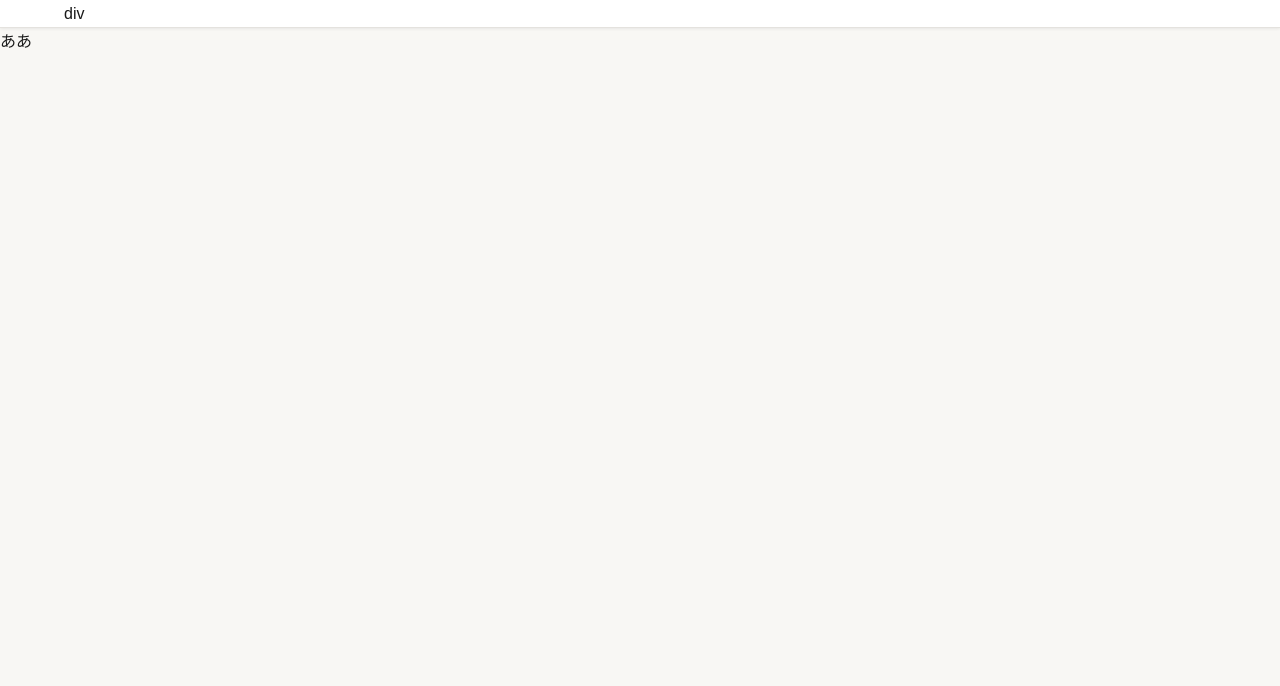
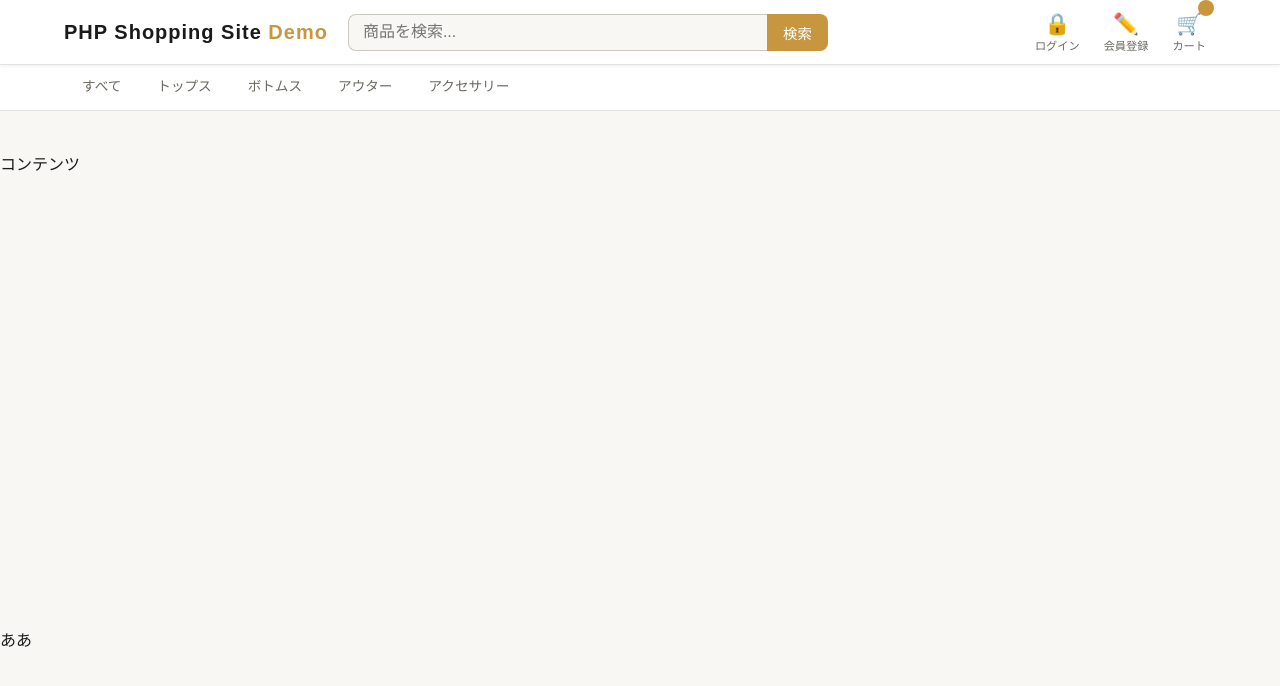
Before and after one commit to kakuta0915/php-shopping-site-demo, a PHP site: page / in a window 1280 px wide. Before the commit the part shown is almost empty. Shown: the top 686 px of the page. Run offline with PHP 8.4, Linux system fonts and the light colour scheme; data comes from the database, SQL or seed files in the repository.

Commit message:
feat: headerを実装

```diff
--- a/src/Auth.php
+++ b/src/Auth.php
@@ -8,6 +8,7 @@ class Auth
   // ログイン状態チェック
   public static function check(): bool
   {
+    // セッションに user_id があるか？
     return Session::has('user_id');
   }
 
--- a/templates/header.php
+++ b/templates/header.php
@@ -30,16 +30,162 @@ $pageTitle = ($pageTitle ?? 'ページ') . '|' . APP_NAME;
   <meta charset="UTF-8">
   <meta name="viewport" content="width=device-width, initial-scale=1.0">
   <title><?= h($pageTitle) ?></title>
-  <link rel="stylesheet" href="/assets/css/style.css">
+  <link rel="stylesheet" href="../assets/css/style.css">
+  <link rel="stylesheet" href="../assets/css/header.css">
 </head>
 
 <body>
   <!-- ===== SITE HEADER ===== -->
   <header class="site-header">
     <div class="container">
-      div
+      <div class="header-inner">
+        <a href="/index.php" class="site-logo">PHP Shopping Site <span>Demo</span></a>
+
+        <!-- PC: 検索フォーム -->
+        <form action="/products.php" method="GET" class="header-search">
+          <input type="text" name="q" placeholder="商品を検索..." value="<?= h($_GET['q'] ?? '')  ?>">
+          <button type="submit">検索</button>
+        </form>
+
+        <!-- PC: ヘッダーナビ -->
+        <nav class="header-nav">
+          <?php if (Auth::check()): ?>
+            <a href="/mypage.php">
+              <span class="nav-icon">👤</span>
+              <!-- Auth::user() が返した結果から name を取り出している -->
+              <span><?= h(Auth::user()['name']) ?></span>
+            </a>
+            <?php if (Auth::isAdmin()): ?>
+              <a href="/admin/index.php">
+                <span class="nav-icon">⚙️</span>
+                <span>管理画面</span>
+              </a>
+            <?php endif; ?>
+            <a href="/logout.php">
+              <span class="nav-icon">🔓</span>
+              <span>ログアウト</span>
+            </a>
+          <?php else: ?>
+            <a href="/login.php">
+              <span class="nav-icon">🔒</span>
+              <span>ログイン</span>
+            </a>
+            <a href="/register.php">
+              <span class="nav-icon">✏️</span>
+              <span>会員登録</span>
+            </a>
+          <?php endif; ?>
+          <a href="/cart.php" class="cart-badge"
+            data-count="<?= $cartCount > 0 ? $cartCount : '' ?>">
+            <span class="nav-icon">🛒</span>
+            <span>カート</span>
+          </a>
+        </nav>
+
+        <!-- Mobile: カートアイコン（常時表示） -->
+        <a href="/cart.php" class="cart-badge" data-count="<?= $cartCount > 0 ? $cartCount : '' ?>"
+          style="display: none;" id="mobileCart">
+          <span style="font-size:1.5rem;">🛒</span>
+        </a>
+
+        <!-- Mobile: ハンバーガーボタン -->
+        <button class="hamburger" id="hamburgerBtn" aria-label="メニューを開く">
+          <span></span><span></span><span></span>
+        </button>
+      </div>
     </div>
   </header>
+
+  <!-- ===== MOBILE DRAWER ===== -->
+  <div class="mobile-drawer" id="mobileDrawer">
+    <div class="drawer-overlay" id="drawerOverlay"></div>
+    <div class="drawer-panel">
+      <div class="drawer-header">
+        <a href="/index.php" class="site-logo">My<span>Shop</span></a>
+        <button class="drawer-close" id="drawerClose">✕</button>
+      </div>
+
+      <!-- ドロワー内検索 -->
+      <form action="/products.php" method="GET" class="drawer-search">
+        <input type="text" name="q" placeholder="商品を検索..."
+          value="<?= h($_GET['q'] ?? '') ?>">
+        <button type="submit">検索</button>
+      </form>
+
+      <!-- ドロワーナビ -->
+      <nav class="drawer-nav">
+        <a href="/products.php"><span class="nav-icon">🏷️</span>すべての商品</a>
+        <?php foreach ($navCategories as $cat): ?>
+          <a href="/products.php?category=<?= h($cat['slug']) ?>">
+            <span class="nav-icon">›</span><?= h($cat['name']) ?>
+          </a>
+        <?php endforeach; ?>
+        <a href="/cart.php">
+          <span class="nav-icon">🛒</span>カート
+          <?php if ($cartCount > 0): ?>
+            <span style="margin-left:auto;background:var(--clr-accent);color:#fff;
+            font-size:.7rem;padding:2px 7px;border-radius:10px;">
+              <?= $cartCount ?>
+            </span>
+          <?php endif; ?>
+        </a>
+        <?php if (Auth::check()): ?>
+          <a href="/mypage.php"><span class="nav-icon">👤</span><?= h(Auth::user()['name']) ?></a>
+          <a href="/mypage_orders.php"><span class="nav-icon">📦</span>注文履歴</a>
+          <?php if (Auth::isAdmin()): ?>
+            <a href="/admin/index.php"><span class="nav-icon">⚙️</span>管理画面</a>
+          <?php endif; ?>
+          <a href="/logout.php"><span class="nav-icon">🔓</span>ログアウト</a>
+        <?php else: ?>
+          <a href="/login.php"><span class="nav-icon">🔒</span>ログイン</a>
+          <a href="/register.php"><span class="nav-icon">✏️</span>会員登録</a>
+        <?php endif; ?>
+      </nav>
+    </div>
+  </div>
+
+  <!-- ===== CATEGORY NAV ===== -->
+  <nav class="category-nav">
+    <div class="container">
+      <ul>
+        <li>
+          <a href="/products.php"
+            class="<?= empty($_GET['category']) && basename($_SERVER['PHP_SELF']) === 'products.php' ? 'active' : '' ?>">
+            すべて
+          </a>
+        </li>
+        <?php foreach ($navCategories as $cat): ?>
+          <li>
+            <a href="/products.php?category=<?= h($cat['slug']) ?>"
+              class="<?= ($_GET['category'] ?? '') === $cat['slug'] ? 'active' : '' ?>">
+              <?= h($cat['name']) ?>
+            </a>
+          </li>
+        <?php endforeach; ?>
+      </ul>
+    </div>
+  </nav>
+
+  <!-- フラッシュメッセージ -->
+  <?php
+  $flashSuccess = Session::getFlash('success');
+  $flashError   = Session::getFlash('error');
+  ?>
+  <?php if ($flashSuccess): ?>
+    <div class="container">
+      <div class="alert alert-success" style="margin-top:16px;">✓ <?= h($flashSuccess) ?></div>
+    </div>
+  <?php endif; ?>
+  <?php if ($flashError): ?>
+    <div class="container">
+      <div class="alert alert-error" style="margin-top:16px;">✗ <?= h($flashError) ?></div>
+    </div>
+  <?php endif; ?>
+
+  <main class="page-body">
+    コンテンツ
+  </main>
+  <script src="/assets/js/header.js"></script>
 </body>
 
 </html>
```
Also changed, not shown: public/assets/css/header.css (added), public/assets/js/header.js (added).
